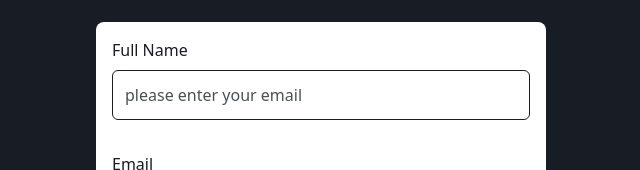
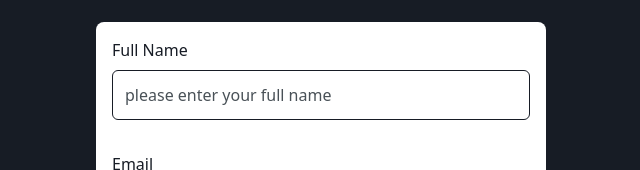
Before and after one commit to pullova2/Membership, a React app in the folder membership/: page /register in a window 1280 px wide. Shown: the part 121-291 px from the top of the page, without its empty margins (319-959 px from the left). Built offline with nearby package versions, Linux system fonts and the light colour scheme.

Commit message:
update placeholder

```diff
--- a/membership/src/pages/Register.tsx
+++ b/membership/src/pages/Register.tsx
@@ -42,7 +42,7 @@ const Register = () => {
           name="name"
           type="text"
           key={"fullNameInput"}
-          placeholder="please enter your email"
+          placeholder="please enter your full name"
           className="placeholder:text-primary-abbey"
         />
         <Input
```
